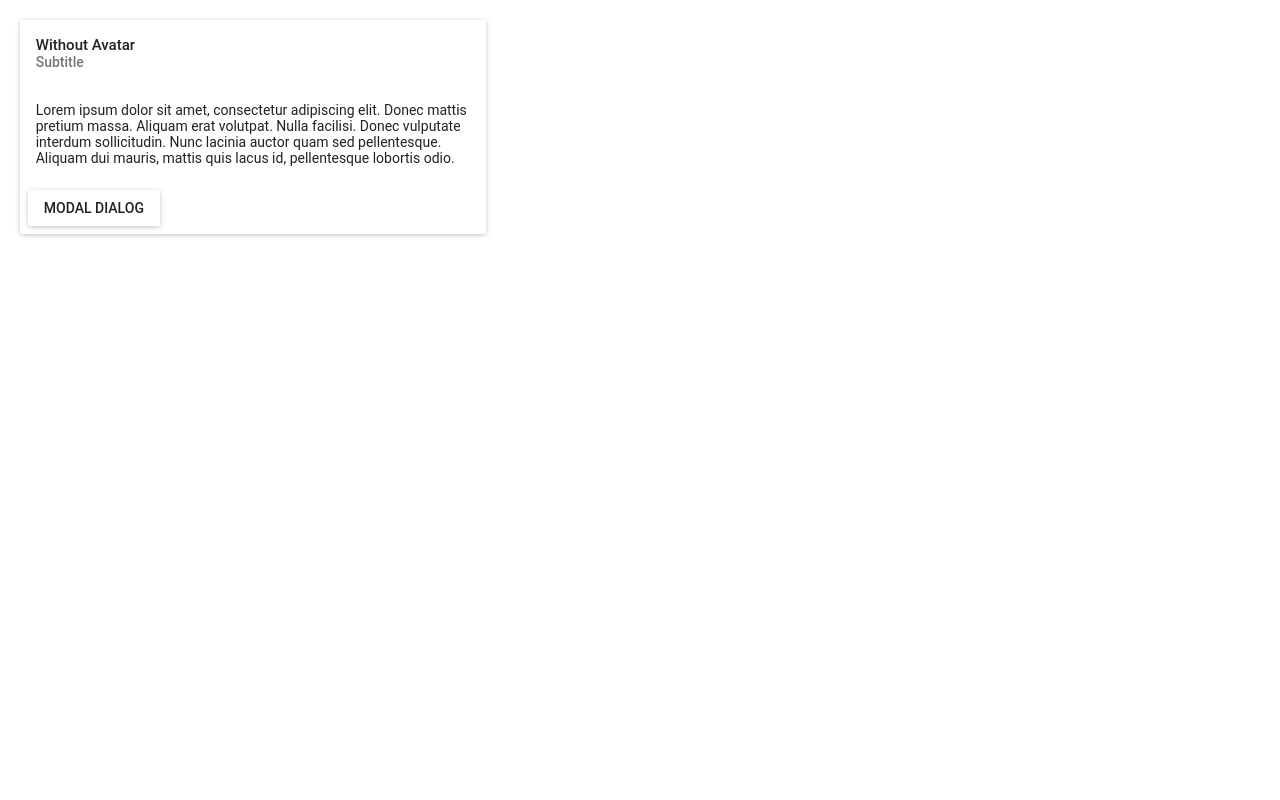
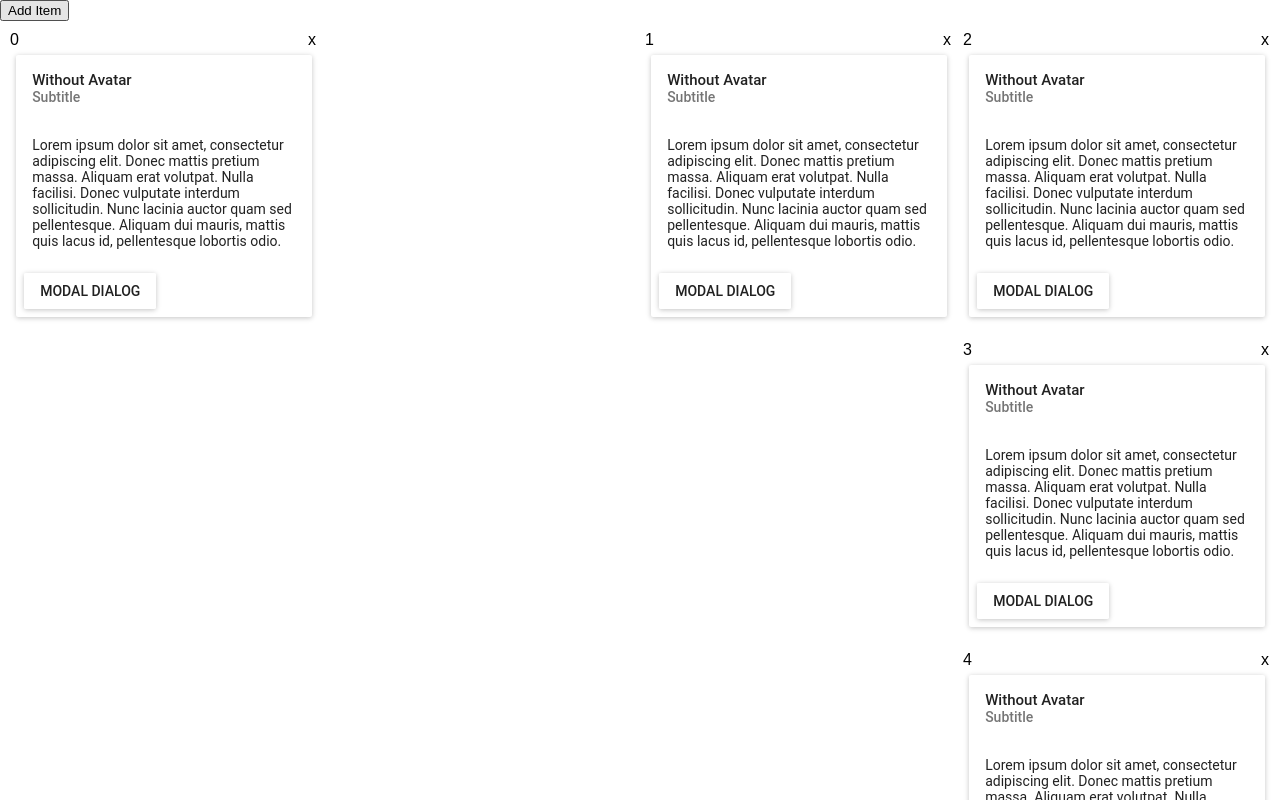
Before and after one commit to Adam-shafey/dash, a React (Create React App) app: page / in a window 1280 px wide. Shown: the top 800 px of the page. Built offline with nearby package versions, Linux system fonts and the light colour scheme.

Commit message:
Added some features to establish a master branch baseline
-Added the functionality to add and remove the basic placeholder card
-Investigated the possibility and added as comment horizontal compression(not applied) as well as vertical compression(applied)

```diff
--- a/package.json
+++ b/package.json
@@ -5,6 +5,7 @@
   "dependencies": {
     "react": "^16.2.0",
     "react-dom": "^16.2.0",
+    "react-grid-layout": "^0.16.0",
     "react-scripts": "1.0.17"
   },
   "scripts": {
--- /dev/null
+++ b/src/AddRemoveLayout.js
@@ -0,0 +1,100 @@
+import React, { Component } from 'react';
+import { WidthProvider, Responsive } from 'react-grid-layout';
+import _ from 'lodash';
+import Body from './Body.js';
+const ResponsiveReactGridLayout = WidthProvider(Responsive);
+
+/**
+ * This layout demonstrates how to use a grid with a dynamic number of elements.
+ */
+class AddRemoveLayout extends Component {
+  static defaultProps = {
+    className: "layout",
+    cols: {lg: 4, md: 3, sm: 2, xs: 1, xxs: 1},
+    rowHeight: 300,
+   // compactType: 'horizontal'
+  };
+
+  constructor(props) {
+    super(props);
+
+    this.state = {
+      layout: [],
+      items: [0, 1, 2, 3, 4].map(function(i, key, list) {
+        return {i: i.toString(), x: i * 2, y: 0, w: 1, h: 1, add: i === (list.length - 1).toString()};
+      }),
+      newCounter: 0
+    };
+
+    this.onAddItem = this.onAddItem.bind(this);
+    this.onBreakpointChange = this.onBreakpointChange.bind(this);
+    this.onLayoutChange = this.onLayoutChange.bind(this)
+  }
+
+  createElement(el) {
+    const removeStyle = {
+      position: 'absolute',
+      right: '2px',
+      top: 0,
+      cursor: 'pointer',
+    };
+    const i = el.add ? '+' : el.i;
+    return (
+      <div key={i} data-grid={el}>
+        {el.add ?
+          <span className="add text" onClick={this.onAddItem} title="You can add an item by clicking here, too.">Add +</span>
+        : <span className="text">{i}</span>}
+        <Body cards={this.state.cards} />
+        <span className="remove" style={removeStyle} onClick={this.onRemoveItem.bind(this, i)}>x</span>
+      </div>
+    );
+  }
+
+  onAddItem() {
+    /*eslint no-console: 0*/
+    console.log('adding', 'n' + this.state.newCounter);
+    this.setState({
+      // Add a new item. It must have a unique key!
+      items: this.state.items.concat({
+        i: 'n' + this.state.newCounter,
+        x: this.state.items.length * 2 % (this.state.cols || 12),
+        y: Infinity, // puts it at the bottom
+        w: 1,
+        h: 1
+      }),
+      // Increment the counter to ensure key is always unique.
+      newCounter: this.state.newCounter + 1
+    });
+  }
+
+  // We're using the cols coming back from this to calculate where to add new items.
+  onBreakpointChange(breakpoint, cols) {
+    this.setState({
+      breakpoint: breakpoint,
+      cols: cols
+    });
+  }
+
+  onLayoutChange(layout) {
+    this.setState({layout: layout});
+  }
+
+  onRemoveItem(i) {
+    console.log('removing', i);
+    this.setState({items: _.reject(this.state.items, {i: i})});
+  }
+
+  render() {
+    return (
+      <div>
+        <button onClick={this.onAddItem}>Add Item</button>
+        <ResponsiveReactGridLayout onLayoutChange={this.onLayoutChange.bind(this)} onBreakpointChange={this.onBreakpointChange}
+            {...this.props}>
+          {_.map(this.state.items, (el) => this.createElement(el))}
+        </ResponsiveReactGridLayout>
+      </div>
+    );
+  }
+}
+
+export default AddRemoveLayout;
--- a/src/App.js
+++ b/src/App.js
@@ -1,13 +1,10 @@
 import React, { Component } from 'react';
-import logo from './logo.svg';
 import MuiThemeProvider from 'material-ui/styles/MuiThemeProvider'
-import Body from './Body.js';
+import AddRemoveLayout from './AddRemoveLayout.js';
+
 
 // Your widget. Just another react component.
-import ReactGridLayout from 'react-grid-layout';
 // Default styles.
-import '../node_modules/react-grid-layout/css/styles.css';
-import '../node_modules/react-resizable/css/styles.css';
 
 //grid from: https://github.com/strml/react-grid-layout
 //cards from React Material UI
@@ -19,22 +16,14 @@ class App extends Component {
     // Set initial state
 
     this.state = {
-      cards: [{name: "lol"}, {name: "lolzy"}],
-    };
+
+    }
   }
+
   render() {
-    var layout = [
-      {i: 'a', x: 0, y: 0, w: 5, h: 7},
-      {i: 'b', x: 0, y: 0, w: 5, h: 5, minW: 2, maxW: 4},
-      {i: 'c', x: 0, y: 0, w: 5, h: 5}
-    ];
     return (
       <MuiThemeProvider className="App">
-      <ReactGridLayout className="layout" layout={layout} cols={12} rowHeight={30} width={1200}>
-        <div key="a"><Body cards={this.state.cards} /></div>
-        <div key="b">b</div>
-        <div key="c">c</div>
-      </ReactGridLayout>
+      <AddRemoveLayout/>
       </MuiThemeProvider>
     );
   }
```
Also changed, not shown: 1 other file (tests, documents, lock files or other folders).
